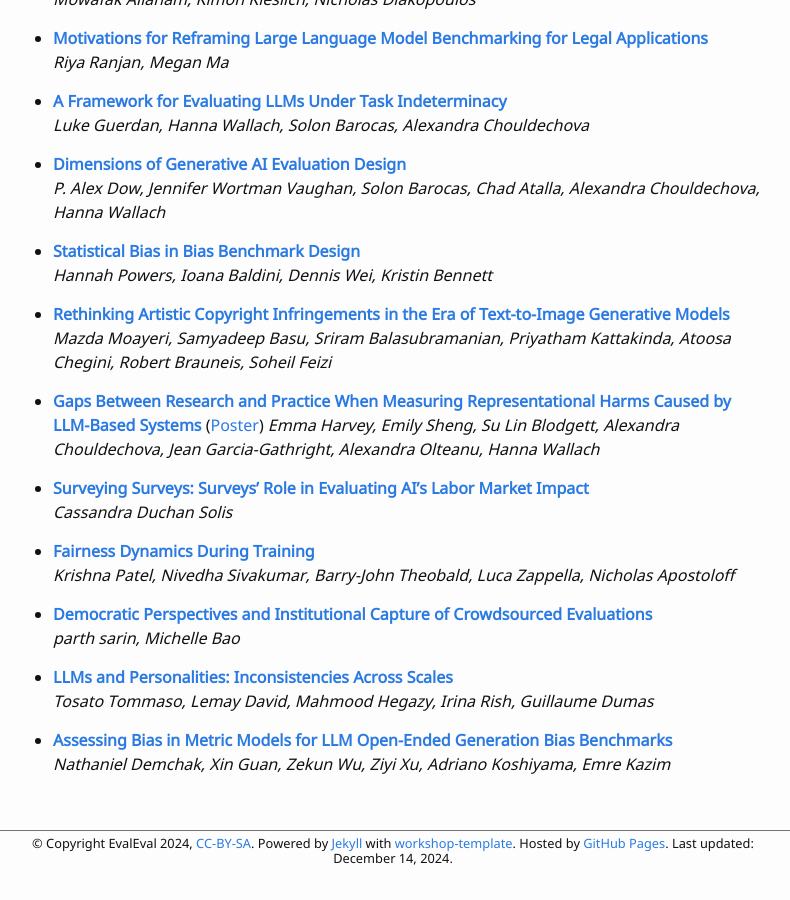
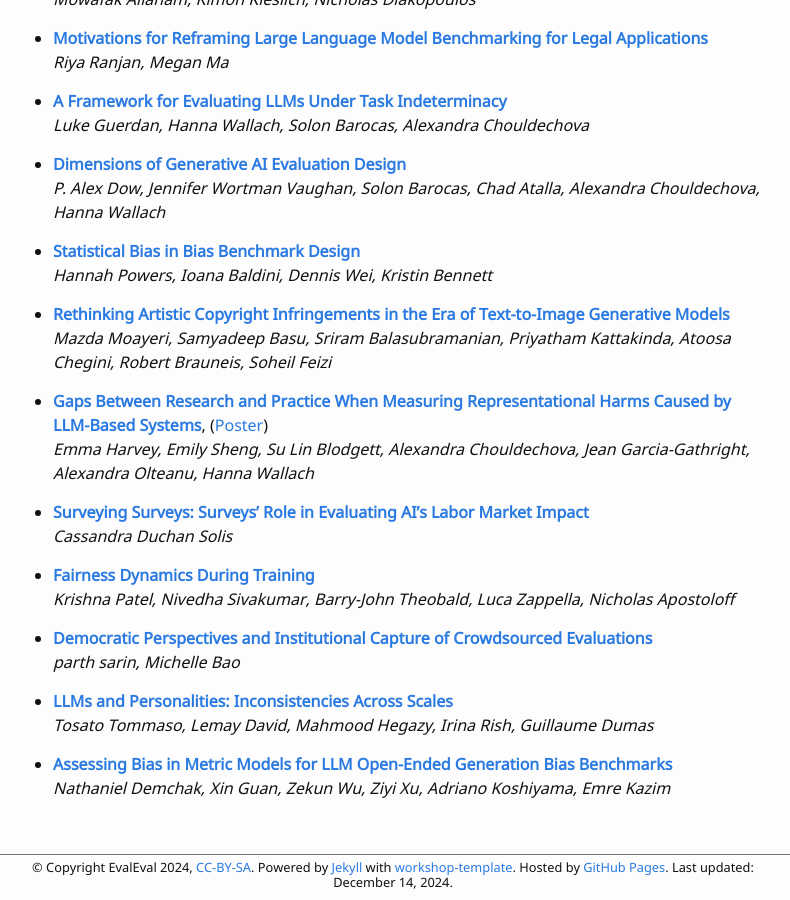
Before and after one commit to aaai-fidu-lab/aaai-fidu-lab.github.io, a Jekyll site: the page built from accepted-papers.md, in a window 1280 px wide and 900 px high, scrolled down 1605 px. Shown: the whole window, without its empty margins (247-1037 px from the left). Built offline with Jekyll 4.4.1, drawn with Linux system fonts in a browser that asks for light colours; our own code applies the rules of GitHub Pages for plain Markdown files; before the commit the page ends 2481 px from its top, so only the background shows below that.

Commit message:
fix typo

```diff
--- a/accepted-papers.md
+++ b/accepted-papers.md
@@ -78,7 +78,7 @@ The following tiny papers have been accepted to the EvalEval Workshop at NeurIPS
 * **[Rethinking Artistic Copyright Infringements in the Era of Text-to-Image Generative Models](accepted_papers/EvalEval_24_Moayeri.pdf)**
   *Mazda Moayeri, Samyadeep Basu, Sriram Balasubramanian, Priyatham Kattakinda, Atoosa Chegini, Robert Brauneis, Soheil Feizi*
 
-* **[Gaps Between Research and Practice When Measuring Representational Harms Caused by LLM-Based Systems](accepted_papers/EvalEval_24_Harvey.pdf)**  ([Poster](accepted_papers/posters&slides/EvalEval_24_Harvey.pdf))
+* **[Gaps Between Research and Practice When Measuring Representational Harms Caused by LLM-Based Systems](accepted_papers/EvalEval_24_Harvey.pdf)**, ([Poster](accepted_papers/posters&slides/EvalEval_24_Harvey.pdf))
   *Emma Harvey, Emily Sheng, Su Lin Blodgett, Alexandra Chouldechova, Jean Garcia-Gathright, Alexandra Olteanu, Hanna Wallach*
 
 * **[Surveying Surveys: Surveys' Role in Evaluating AI's Labor Market Impact](accepted_papers/EvalEval_24_Solis.pdf)**
```
